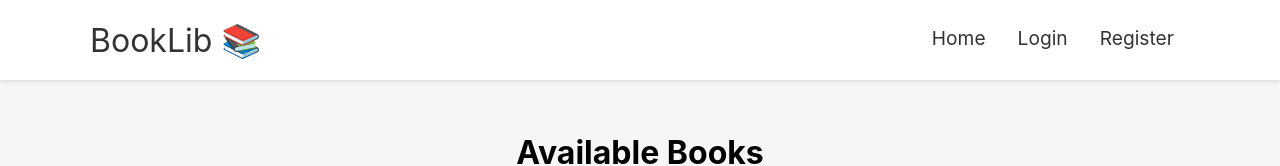
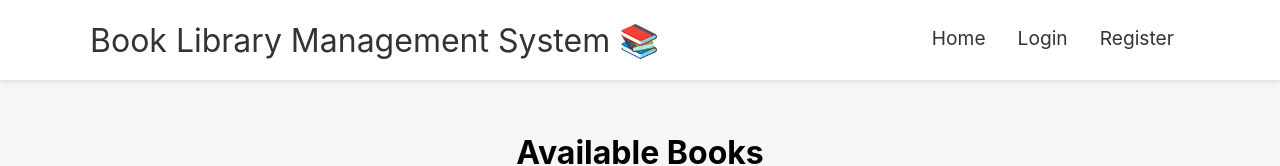
Before and after one commit to kunjbhatia23/W3Villa, a React (Vite) app in the folder frontend/: page / in a window 1280 px wide. Shown: the top 166 px of the page. Built offline with nearby package versions, Linux system fonts and the light colour scheme; no server answers.

Commit message:
changed title

```diff
--- a/frontend/src/components/Navbar.jsx
+++ b/frontend/src/components/Navbar.jsx
@@ -20,7 +20,7 @@ const Navbar = () => {
     <nav className="navbar">
       <div className="navbar-container">
         <NavLink to="/" className="navbar-logo" onClick={closeMenu}>
-          BookLib 📚
+          Book Library Management System 📚
         </NavLink>
         <div className="menu-icon" onClick={() => setMenuOpen(!menuOpen)}>
           <i className={menuOpen ? 'fas fa-times' : 'fas fa-bars'} />
```
